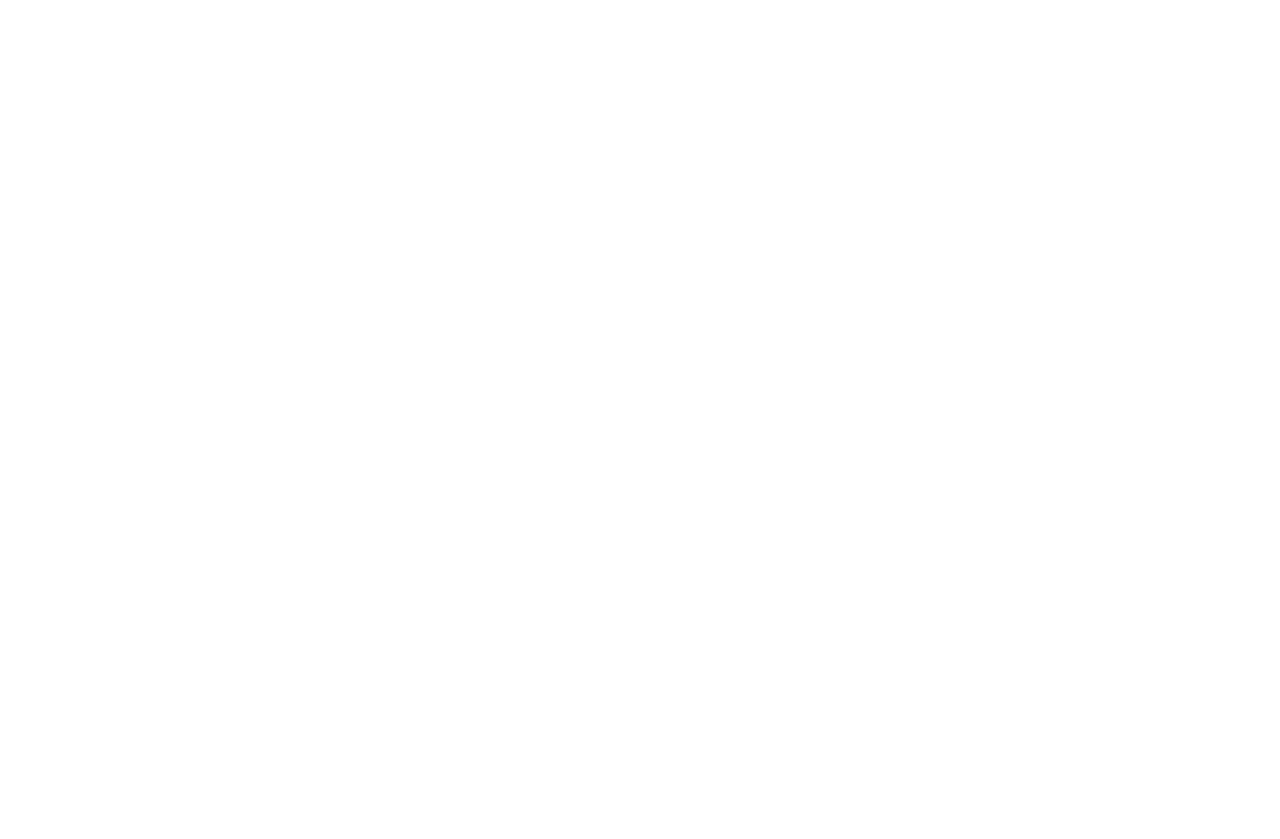
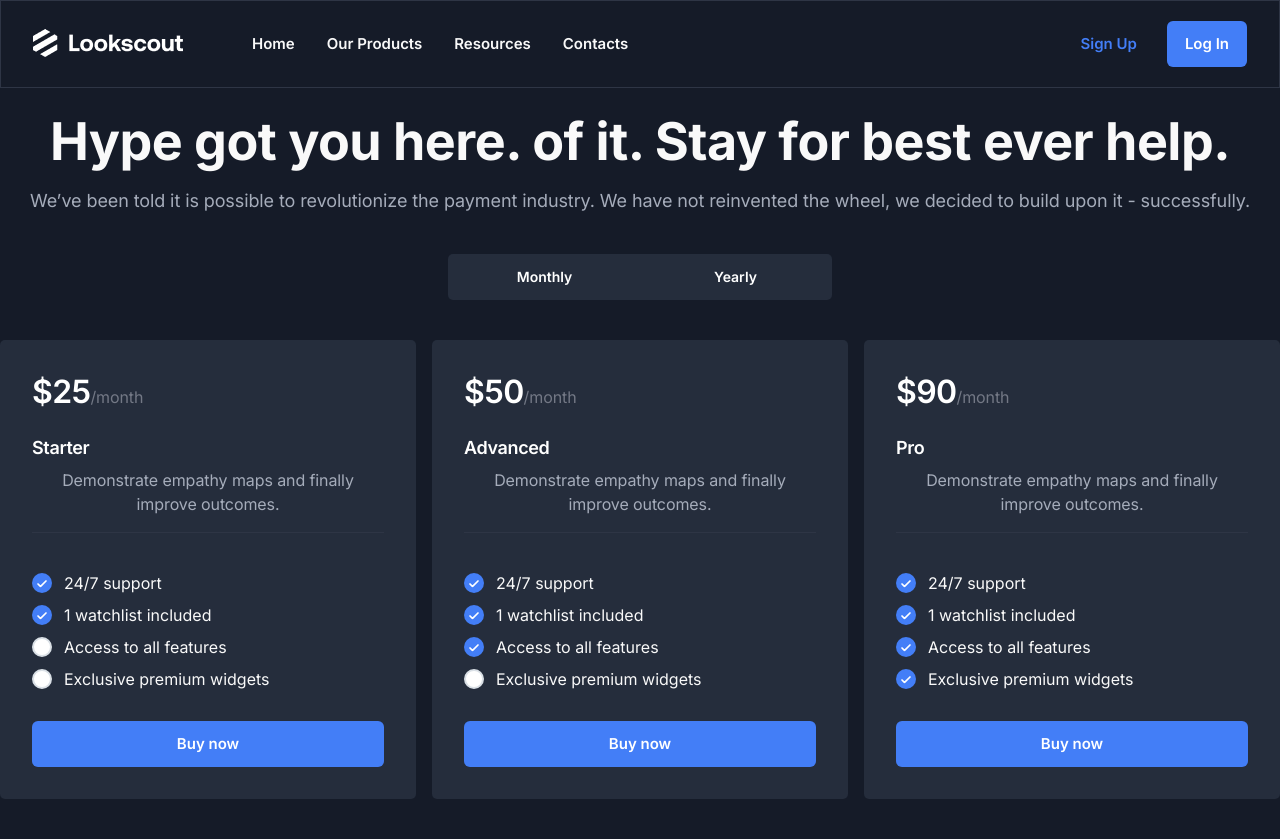
Before and after one commit to acunmedyaakademi/sude-sura-ali-ortak-calisma, a plain HTML site: page pricing.html in a window 1280 px wide. Before the commit the page ends 800 px from the top, so only its background shows below. Drawn offline with Linux system fonts and the light colour scheme.

Commit message:
pricing header kısmı yapıldı

```diff
--- a/assets/css/main.css
+++ b/assets/css/main.css
@@ -1300,6 +1300,131 @@ header {
     margin-bottom: 16px;
   }
 }
+.header__black{
+  background-color: rgba(21, 27, 40, 1);
+  border: 1px solid rgba(46, 53, 69, 1);
+}
+.header__black .header__nav ul li a {
+  color: rgba(249, 249, 249, 1);
+}
+.menu_white i {
+  color: rgba(249, 249, 249, 1);
+}
+.showcase__in {
+  background-color: rgba(21, 27, 40, 1);
+}
+.showcase__in .container h1 {
+  color:rgba(249, 249, 249, 1);
+}
+.showcase__in .container p {
+  color: rgba(165, 172, 186, 1);
+  margin-bottom: 40px;
+}
+.payment-type {
+  display: flex;
+  border-radius: 5px;
+  justify-content: space-between;
+  padding: 4px;
+  margin-inline: 16px;
+  background-color:rgba(37, 45, 60, 1);
+  text-align: center;
+  margin: 0 auto;
+}
+
+.payment-type a {
+  padding: 9px 54px;
+  color:white;
+  font-size: 14px;
+  font-weight: 600;
+  line-height: 20px;
+}
+
+.payment-type a:last-child {
+  padding: 9px 61px;
+  font-size: 14px;
+  font-weight: 600;
+  line-height: 20px;
+}
+
+.payment-type a:focus {
+  border-radius: 5px;
+  background-color: rgba(51, 59, 72, 1);
+  color: white;
+}
+.pack {
+  padding: 32px;
+  border-radius: 5px;
+  background-color: rgba(37, 45, 60, 1);
+}
+
+.payment-packs {
+  padding: 16px;
+  gap: 16px;
+  display: grid;
+  grid-template-columns: repeat(1, 1fr);
+}
+
+.pack h2 {
+  color: white;
+  font-size: 32px;
+  font-weight: 600;
+  line-height: 40px;
+  letter-spacing: -0.02em;
+  margin-bottom: 24px;
+}
+
+.pack h2 span {
+  color: #737885;
+  font-size: 16px;
+  font-weight: 400;
+  line-height: 24px;
+  letter-spacing: -0.10000000149011612px;
+}
+
+.pack h3 {
+  color: white;
+  font-size: 18px;
+  font-weight: 600;
+  line-height: 24px;
+  letter-spacing: -0.02em;
+  margin-bottom: 8px;
+}
+
+.pack p {
+  color: #737885;
+  padding-bottom: 16px;
+  font-size: 16px;
+  font-weight: 400;
+  line-height: 24px;
+  letter-spacing: -0.10000000149011612px;
+  margin-bottom: 16px;
+  border-bottom: 1px solid rgba(46, 53, 69, 1);
+}
+
+.item {
+  display: flex;
+  gap: 12px;
+  align-items: center;
+  margin-bottom: 12px;
+  color:rgba(249, 249, 249, 1);
+}
+
+.pack a {
+  display: flex;
+  padding: 12px 0;
+  justify-content: center;
+  color: #FFF;
+  border-radius: 6px;
+  background-color: #437EF7;
+  font-size: 15px;
+  font-weight: 600;
+  line-height: 22px;
+}
+
+.pack :nth-child(7) {
+  margin-bottom: 32px;
+}
+
 
 @media screen and (max-width: 767.98px) {
   .btn:not(.btn--inline) {
@@ -1612,7 +1737,19 @@ header {
   .footer--about__copyright {
     padding-top: 32px;
   }
-}
+.payment-type {
+  width: 384px;
+  margin: 0 auto;
+}
+
+.payment-type a {
+  width: 185px;
+}
+.payment-packs{
+  grid-template-columns: repeat(2, 1fr);
+}
+}
+
 
 @media screen and (min-width: 1280px) {
 	section {
@@ -1620,6 +1757,8 @@ header {
   }
 	.container {
 		width: 1280px;
+    margin: 0 auto;
+    padding: 0;
 	}
 
   header {
@@ -1890,4 +2029,8 @@ header {
   .footer--about__contact {
     width: 309px;
   }
-}
+.payment-packs {
+  padding: 40px 0;
+  grid-template-columns: repeat(3, 1fr);
+}
+}
--- a/pricing.html
+++ b/pricing.html
@@ -0,0 +1,88 @@
+<!DOCTYPE html>
+<html>
+  <head>
+    <title>Lookscout</title>
+    <meta name="viewport" content="width=device-width, initial-scale=1.0">
+    <link rel="preconnect" href="https://fonts.googleapis.com">
+    <link rel="preconnect" href="https://fonts.gstatic.com" crossorigin>
+    <link href="https://fonts.googleapis.com/css2?family=Inter:ital,opsz,wght@0,14..32,100..900;1,14..32,100..900&display=swap" rel="stylesheet">
+    <link href="assets/css/main.css" rel="stylesheet">
+    <script src="https://kit.fontawesome.com/3ed2e8cef0.js" crossorigin="anonymous"></script>
+  </head>
+  <body>
+    <header class="header header__black">
+      <div class="container">
+        <div class="header__wrapper">
+          <div class="header__logo">
+            <a href="index.html"><img src="assets/images/Lookscout (2).png"></a>
+          </div>
+          <nav class="header__nav">
+            <ul>
+              <li><a href="about.html">Home</a></li>
+              <li><a href="pricing.html">Our Products</a></li>
+              <li><a href="careers.html">Resources</a></li>
+              <li><a href="contact.html">Contacts</a></li>
+            </ul>
+          </nav>
+        </div>
+
+        <div class="header__sign">
+          <a href="#" class="header_sign--buttons">Sign Up</a>
+          <a href="#" class="header_sign--buttons">Log In</a>
+        </div>
+        <div class="header__hamburger-menu menu_white">
+          <a href="#"><i class="fa-solid fa-bars"></i></a>
+          <nav class="header__mobile-nav">
+            <ul>
+              <li><a href="#">Home</a></li>
+              <li><a href="#">Our Products</a></li>
+              <li><a href="#">Resources</a></li>
+              <li><a href="#">Contacts</a></li>
+            </ul>
+          </nav>
+        </div>
+      </div>
+
+    </header>
+    <section class="showcase showcase__in">
+      <div class="container">
+        <h1>Hype got you here. of it. Stay for best ever help.</h1>
+        <p>We’ve been told it is possible to revolutionize the payment industry. We have not reinvented the wheel, we decided to build upon it - successfully.</p>
+      <div class="payment-type">
+        <a href="#">Monthly</a>
+        <a href="#">Yearly</a>
+      </div>
+      <div class="payment-packs">
+        <div class="pack">
+          <h2>$25<span>/month</span></h2>
+          <h3>Starter</h3>
+          <p>Demonstrate empathy maps and finally improve outcomes.</p>
+          <span class="item"><img src="assets/images/check-icon.svg" alt="">24/7 support</span>
+          <span class="item"><img src="assets/images/check-icon.svg" alt="">1 watchlist included</span>
+          <span class="item"><img src="assets/images/uncheck-icon.svg" alt="">Access to all features</span>
+          <span class="item"><img src="assets/images/uncheck-icon.svg" alt="">Exclusive premium widgets</span>
+          <a class="btn" href="#">Buy now</a>
+        </div>
+
+        <div class="pack">
+          <h2>$50<span>/month</span></h2>
+          <h3>Advanced</h3>
+          <p>Demonstrate empathy maps and finally improve outcomes.</p>
+          <span class="item"><img src="assets/images/check-icon.svg" alt="">24/7 support</span>
+          <span class="item"><img src="assets/images/check-icon.svg" alt="">1 watchlist included</span>
+          <span class="item"><img src="assets/images/check-icon.svg" alt="">Access to all features</span>
+          <span class="item"><img src="assets/images/uncheck-icon.svg" alt="">Exclusive premium widgets</span>
+          <a class="btn" href="#">Buy now</a>
+        </div>
+
+        <div class="pack">
+          <h2>$90<span>/month</span></h2>
+          <h3>Pro</h3>
+          <p>Demonstrate empathy maps and finally improve outcomes.</p>
+          <span class="item"><img src="assets/images/check-icon.svg" alt="">24/7 support</span>
+          <span class="item"><img src="assets/images/check-icon.svg" alt="">1 watchlist included</span>
+          <span class="item"><img src="assets/images/check-icon.svg" alt="">Access to all features</span>
+          <span class="item"><img src="assets/images/check-icon.svg" alt="">Exclusive premium widgets</span>
+          <a href="#">Buy now</a>
+        </div>
+      </div>
```
Also changed, not shown: assets/images/Button.png (added), assets/images/Icon.svg (added), assets/images/Lookscout (2).png (added), assets/images/arrow-down.svg (added), assets/images/bars-solid.svg (added), assets/images/burger-menu.svg (added), assets/images/check-icon.svg (added), assets/images/company-logo-w.svg (added), assets/images/company-logo.svg (added), assets/images/message-icon.svg (added), assets/images/plus-icon.svg (added), assets/images/uncheck-icon.svg (added).
